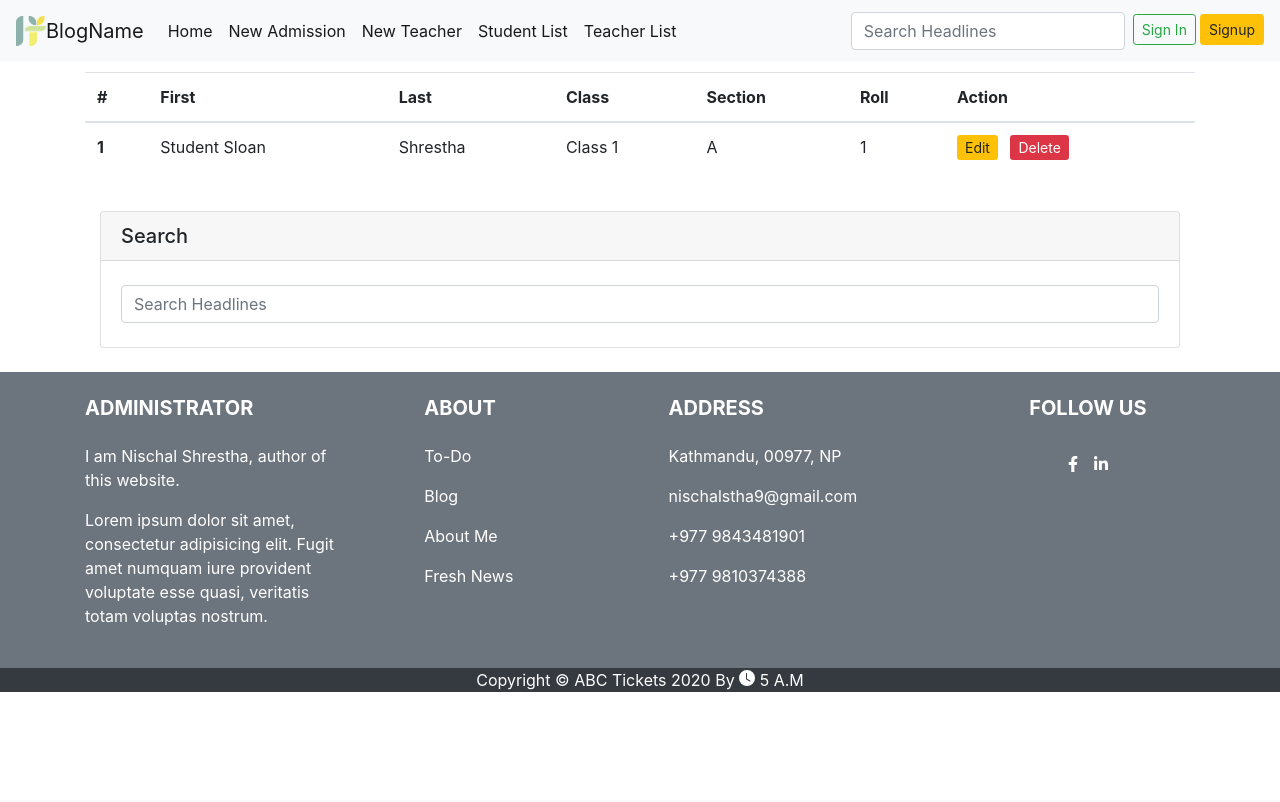
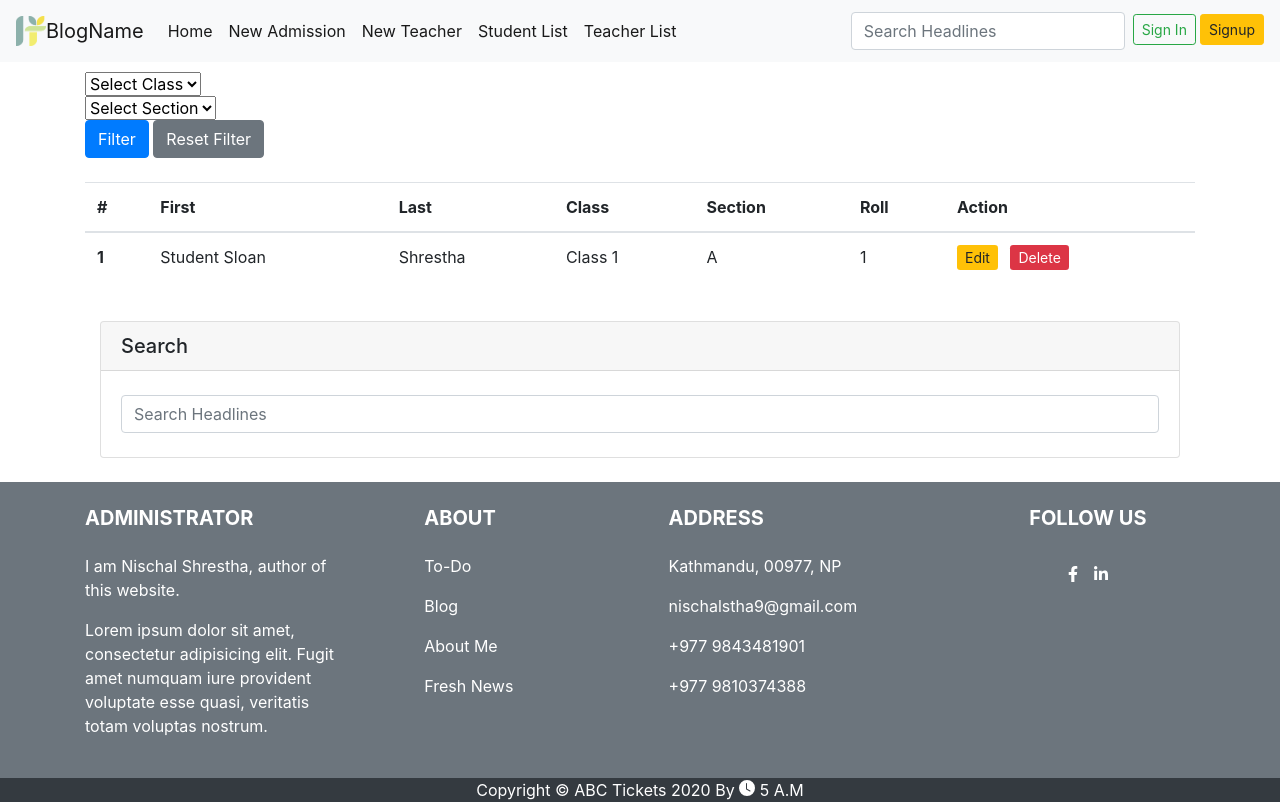
Before and after one commit to nischalstha9/schoolmanagementsystem, a Django app: page /students/ in a window 1280 px wide. Before the commit the page ends 692 px from the top, so only its background shows below. Run offline with Django 3.2, Linux system fonts and the light colour scheme; data comes from the database, SQL or seed files in the repository; both versions use the stored data as it was after the commit; some libraries are stand-ins or nearby versions.

Commit message:
filter students

```diff
--- a/main/forms.py
+++ b/main/forms.py
@@ -1,6 +1,5 @@
 from django.forms import ModelForm, TextInput
-from accounts.models import Student, StudentProfile, Teacher, TeacherProfile
-
+from accounts.models import Student, StudentProfile, Teacher, TeacherProfile, Class, Section
 
 class AdmissionForm1(ModelForm):
     class Meta:
--- a/main/views.py
+++ b/main/views.py
@@ -3,12 +3,10 @@
 from .forms import AdmissionForm1, AdmissionForm2, TeacherProfileForm, TeacherForm
 from django.contrib import messages
 from django.contrib.auth.hashers import make_password
-from accounts.models import Student, Teacher
+from accounts.models import Student, Teacher, StudentProfile, Class, Section
 from django.views.generic import ListView, DeleteView
 from accounts.models import User
 
-
-# Create your views here.
 def home(request):
     return render(request, 'home.html')
 
@@ -20,6 +18,21 @@
     template_name = "administration/student_list.html"
     paginate_by = 50
     context_object_name = 'students'
+    def get_queryset(self, *args, **kwargs):
+        qs = super().get_queryset(**kwargs)
+        clas = self.request.GET.get('class')
+        sec = self.request.GET.get('sec')
+        if clas is not None:
+            qs = qs.filter(StudentProfile__Class=clas)
+        if sec is not None:
+            qs = qs.filter(StudentProfile__section=sec)
+        return qs
+    def get_context_data(self, **kwargs):
+        context = super().get_context_data(**kwargs)
+        context["classes"] = Class.objects.all()
+        context["sections"] = Section.objects.all()
+        return context
+
 
 class TeacherListView(ListView):
     model = Teacher
@@ -82,7 +95,6 @@
     return render(request, 'administration/create_student.html', context)
 
 
-
 @staff_member_required
 def udpate_teacher(request, pk, *args, **kwargs):
     tch = Teacher.objects.get(pk = pk)
--- a/templates/administration/student_list.html
+++ b/templates/administration/student_list.html
@@ -1,6 +1,22 @@
 {% extends 'partial/base.html' %}
 {% load crispy_forms_tags %}
 {% block content %}
+<form class=''>
+  <select name='class' class="">
+    <option value='' selected>Select Class</option>
+  {% for class in classes %}
+    <option value = "{{class.id}}">{{class}}</option>
+  {% endfor %}
+  </select><br>
+  <select name='section' class="">
+    <option value=''>Select Section</option>
+  {% for section in sections %}
+    <option value = "{{section.id}}">{{section}}</option>
+  {% endfor %}
+  </select><br>
+  <input type="submit" class='btn btn-primary 'value="Filter">
+  <a href="{% url 'main:student-list' %}" class='btn btn-secondary'>Reset Filter</a>
+</form><br>
 <table class="table">
   <thead>
     <tr>
```
Also changed, not shown: db.sqlite3.
